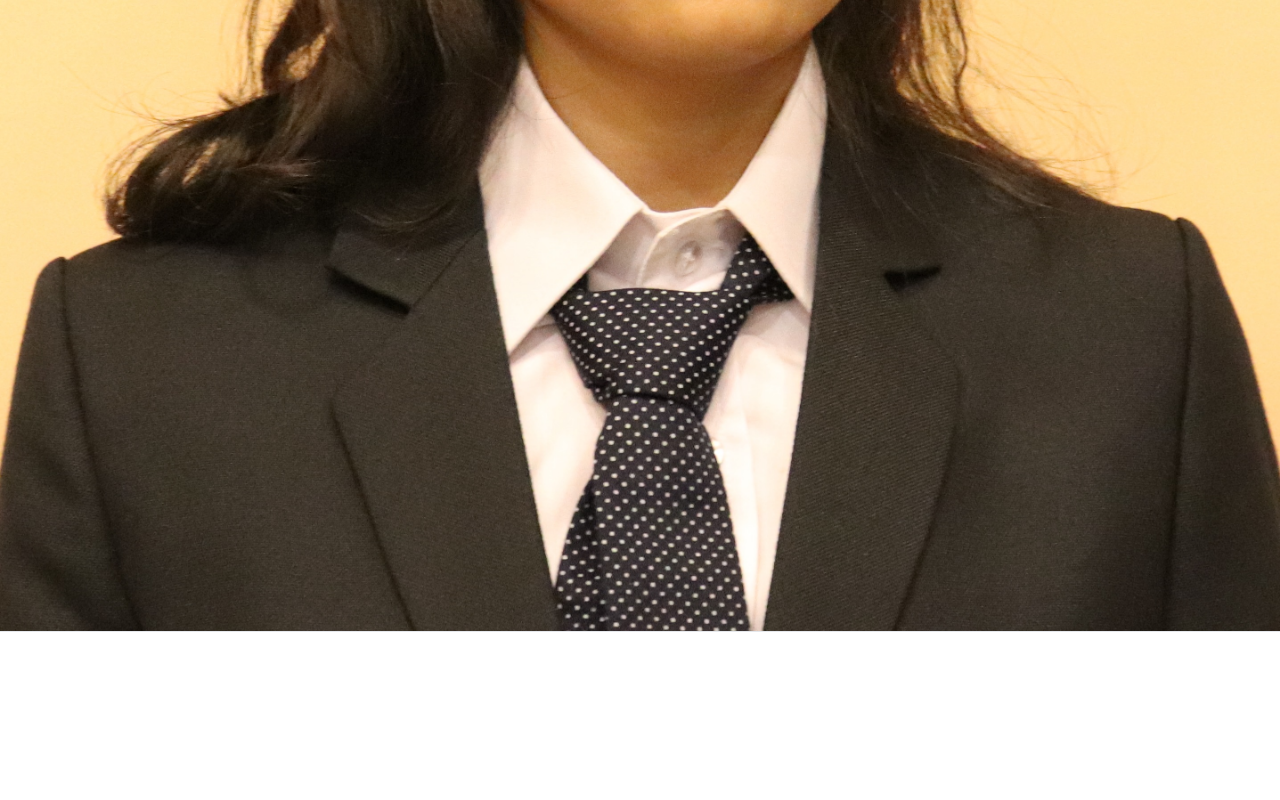
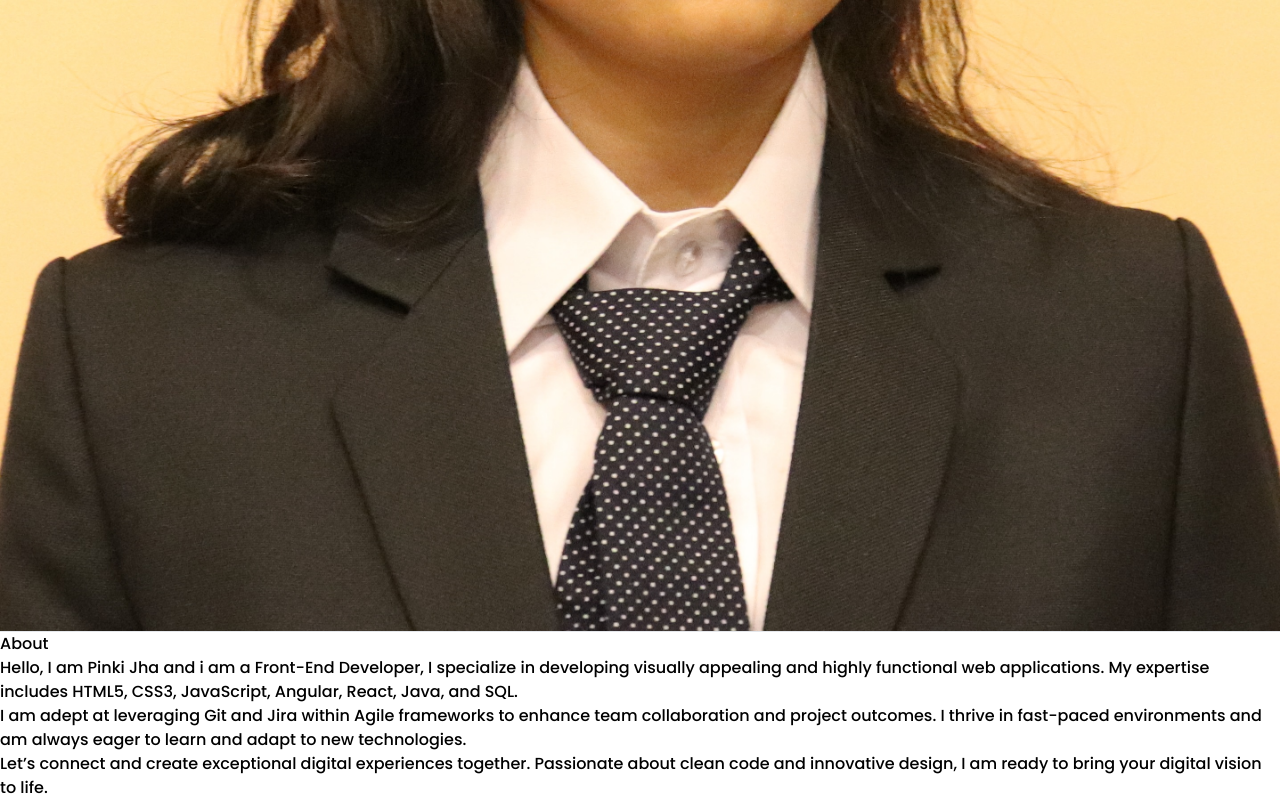
Before and after one commit to pinkijha/PortFolio-01, a React (Vite) app: page / in a window 1280 px wide. Shown: the part 2552-3352 px from the top of the page. Before the commit the page ends 3184 px from the top, so only its background shows below. Built offline with nearby package versions, Linux system fonts and the light colour scheme.

Commit message:
created About Component

```diff
--- a/src/App.jsx
+++ b/src/App.jsx
@@ -1,12 +1,14 @@
 import React from 'react'
 import Navbar from './components/Navbar'
 import Home from './components/Home'
+import About from './components/About'
 
 const App = () => {
   return (
     <>
       <Navbar/>
       <Home/>
+      <About/>
     </>
   )
 }
--- /dev/null
+++ b/src/components/About.jsx
@@ -0,0 +1,23 @@
+import React from "react";
+
+const About = () => {
+  return (
+    <div className="max-w-screen-2xl container mx-auto px-4 md:px-20 my-12 md:my-16">
+      <h1 className="text-3xl font-bold mb-4 md:mb-5">About</h1>
+      <p className=" text-justify">
+        Hello, I am Pinki Jha and i am a Front-End Developer, I specialize in
+        developing visually appealing and highly functional web applications. My
+        expertise includes HTML5, CSS3, JavaScript, Angular, React, Java, and
+        SQL.
+        <br />
+        I am adept at leveraging Git and Jira within Agile frameworks to enhance
+        team collaboration and project outcomes. I thrive in fast-paced
+        environments and am always eager to learn and adapt to new technologies.<br/>
+
+        Let’s connect and create exceptional digital experiences together. Passionate about clean code and innovative design, I am ready to bring your digital vision to life.
+      </p>
+    </div>
+  );
+};
+
+export default About;
--- a/src/components/Home.jsx
+++ b/src/components/Home.jsx
@@ -55,16 +55,18 @@ const Home = () => {
                 <h1 className="text-sm md:text-lg">Available on </h1>
                 <ul className="flex text-lg md:text-2xl space-x-5">
                   <li>
-                    {" "}
+                    <a href="https://www.linkedin.com/in/pinkijha/" target="_blank">
                     <FaLinkedin className="cursor-pointer" />
+                    </a>
                   </li>
                   <li>
-                    {" "}
+                    <a href="https://github.com/pinkijha" target="_blank">
                     <FaGithub className="cursor-pointer" />
+                    </a>
                   </li>
                   <li>
-                    {" "}
-                    <SiGmail className="cursor-pointer" />
+                    <a href="https://mail.google.com/" target="_blank">
+                    <SiGmail className="cursor-pointer" /></a>
                   </li>
                 </ul>
               </div>
@@ -73,11 +75,11 @@ const Home = () => {
                 <h1 className=" text-sm md:text-lg">Currently Working on </h1>
 
                 <div className="flex text-lg md:text-2xl space-x-5">
-                  <FaReact className="cursor-pointer " />
-                  <FaHtml5 className="cursor-pointer" />
-                  <SiCss3 className="cursor-pointer" />
-                  <FaNodeJs className="cursor-pointer"  />
-                  <IoLogoJavascript className="cursor-pointer"  />
+                  <FaReact className=" hover:scale-150 duration-200 " />
+                  <FaHtml5 className=" hover:scale-150 duration-200 " />
+                  <SiCss3 className=" hover:scale-150 duration-200" />
+                  <FaNodeJs className=" hover:scale-150 duration-200"  />
+                  <IoLogoJavascript className=" hover:scale-150 duration-200"  />
                 </div>
 
               </div>
--- a/src/components/Navbar.jsx
+++ b/src/components/Navbar.jsx
@@ -39,8 +39,8 @@ const Navbar = () => {
   return (
     <>
     {/* Desktop navbar */}
-    <div className=' flex items-center  max-w-screen-2xl mx-auto fixed top-0 left-0 right-0
-     container justify-between m-2 px-4 md:px-20 shadow-md'>
+    <div className='bg-white flex items-center  max-w-screen-2xl mx-auto fixed top-0 left-0 right-0
+     container justify-between px-4 md:px-20 shadow-md'>
       <div className='flex items-center space-x-2 cursor-pointer'>
         <img className='rounded-full h-10  md:h-14 md:m-2 ' src={photo} alt='Photo' />
 
```
